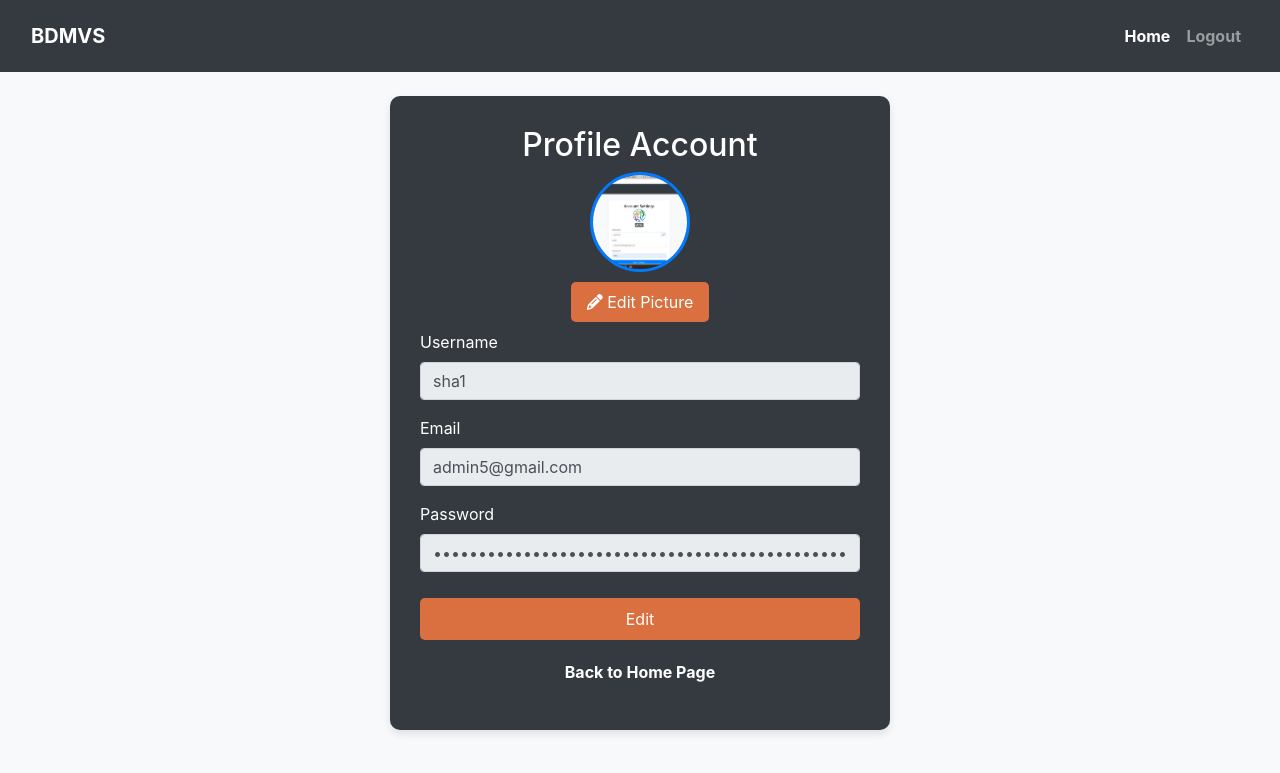
After one commit to AjayD17/Finalyear_project, a Django app: page /profile/ in a window 1280 px wide. The commit adds this page. Shown: the top 773 px of the page. Run offline with Django 5.2, Linux system fonts and the light colour scheme; a user stored in the database is signed in; data comes from the database, SQL or seed files in the repository; both versions use the stored data as it was after the commit; some libraries are stand-ins or nearby versions.

Commit message:
modified
Signed-off-by: AjayD17 <ajayasin10012002@gmail.com>

```diff
--- a/Django/Myproject/Myproject/urls.py
+++ b/Django/Myproject/Myproject/urls.py
@@ -28,7 +28,7 @@ urlpatterns = [
     path('login/', views.user_login, name='login'),
     path('register/', views.register, name='register'),
     path('logout/', views.logout_view, name='logout'),
-    path('settings/', views.settings, name="settings"),
+    path('profile/', views.profile, name="profile"),
     path('Forms/', views.new_file, name="new_file"),
     path('submit/', views.form_view, name='submit_form'),
     path('update_protein/<int:id>/', views.update_protein, name="update_protein"),
--- a/Django/Myproject/Templates/login.html
+++ b/Django/Myproject/Templates/login.html
@@ -122,7 +122,7 @@
             <div class="profile-info">
                 <p>Welcome, {{ request.user.username }}!</p>
 
-                {% if image.profile_picture %}
+                {% if image and image.profile_picture %}
                     <img src="{{ image.profile_picture.url }}" alt="Profile Picture" width="50" height="50">
                 {% else %}
                     <p>No profile picture available</p>
--- /dev/null
+++ b/Django/Myproject/Templates/profile.html
@@ -0,0 +1,197 @@
+<!DOCTYPE html>
+<html lang="en">
+<head>
+    {% load static %}
+    <meta charset="UTF-8">
+    <meta name="viewport" content="width=device-width, initial-scale=1.0">
+    <title>Settings</title>
+    <link rel="stylesheet" href="{% static 'Bootstrap/css/bootstrap.min.css' %}">
+    <link rel="stylesheet" href="https://cdnjs.cloudflare.com/ajax/libs/font-awesome/6.4.2/css/all.min.css">
+    <script src="{% static 'Jquery/jquery.min.js' %}"></script>
+</head>
+<style>
+    body {
+        background-color: #f8f9fa;
+    }
+
+    .settings-card {
+        background: white;
+        padding: 30px;
+        border-radius: 10px;
+        box-shadow: 0 4px 8px rgba(0, 0, 0, 0.1);
+        max-width: 500px;
+        margin: auto;
+    }
+
+    .profile-pic {
+        width: 100px;
+        height: 100px;
+        border-radius: 50%;
+        object-fit: cover;
+        border: 3px solid #007bff;
+    }
+
+    .edit-btn, .save-btn {
+        margin-top: 10px;
+        padding: 8px 16px;
+        border-radius: 5px;
+        cursor: pointer;
+    }
+
+    .edit-btn {
+        background-color: #da703f;
+        color: white;
+    }
+
+    .edit-btn:hover {
+        background-color: #5a6268;
+    }
+
+    .save-btn {
+        background-color: #007bff;
+        color: white;
+        display: none;
+    }
+
+    .save-btn:hover {
+        background-color: #0056b3;
+    }
+
+    .profile-placeholder {
+        width: 100px;
+        height: 100px;
+        border-radius: 50%;
+        background-color: #007bff;
+        color: white;
+        font-size: 3vh;
+        font-weight: bold;
+        display: flex;
+        align-items: center;
+        justify-content: center;
+        text-transform: uppercase;
+        border: 3px solid #007bff;
+        margin: auto;
+    }
+
+    .center-link {
+            display: block;
+            text-align: center;
+            margin-top: 20px;
+            font-size: 16px;
+            color: white;
+            text-decoration: none;
+        }
+
+        .center-link:hover {
+            text-decoration: underline;
+        }
+
+</style>
+<body>
+    <!-- Navbar -->
+    <nav class="navbar navbar-expand-lg navbar-dark bg-dark">
+        <div class="container-fluid mt-2 mb-2">
+            <a class="navbar-brand" href="{% url 'search_category' %}"><b>BDMVS</b></a>
+            <button class="navbar-toggler" type="button" data-bs-toggle="collapse" data-bs-target="#navbarNav" aria-controls="navbarNav" aria-expanded="false" aria-label="Toggle navigation">
+                <span class="navbar-toggler-icon"></span>
+            </button>
+            <div class="collapse navbar-collapse" id="navbarNav">
+                <ul class="navbar-nav ml-auto">
+                    <li class="nav-item">
+                        <a class="nav-link active" href="{% url 'search_category' %}"><b>Home</b></a>
+                    </li>
+                    <li class="nav-item">
+                        <a class="nav-link" href="{% url 'logout' %}"><b>Logout</b></a>
+                    </li>
+                </ul>
+            </div>
+        </div>
+    </nav>
+
+    <!-- Settings Page Content -->
+    <div class="container">
+        <div class="settings-card bg-dark mt-4">
+            <h2 class="text-center text-white">Profile Account</h2>
+
+            {% for message in messages %}
+                <div class="alert {% if message.tags == 'error' %}alert-danger{% else %}alert-success{% endif %}">
+                    {{ message }}
+                </div>
+            {% endfor %}
+
+            <form method="POST" enctype="multipart/form-data">
+                {% csrf_token %}
+
+                <!-- Profile Picture -->
+                <div class="text-center">
+                    {% if user.profile.profile_picture %}
+                        <img id="profileImage" src="{{ user.profile.profile_picture.url }}" alt="Profile Picture" class="profile-pic">
+                    {% else %}
+                        <div id="profileImagePlaceholder" class="profile-placeholder">
+                            {{ user.username|first|upper }} <!-- Display First Letter of Username -->
+                        </div>
+                    {% endif %}
+                    <br>
+                    <label for="profile_picture" class="edit-btn">
+                        <i class="fas fa-pencil-alt"></i> Edit Picture
+                    </label>
+                    <input type="file" id="profile_picture" name="profile_picture" class="d-none" accept="image/*">
+                </div>
+
+                <!-- Editable Username -->
+                <div class="mb-3">
+                    <label for="username" class="form-label text-white">Username</label>
+                    <input type="text" class="form-control" id="username" name="username" value="{{ user.username }}" disabled>
+                </div>
+
+                <!-- Email Field -->
+                <div class="mb-3">
+                    <label for="email" class="form-label text-white">Email</label>
+                    <input type="email" class="form-control" id="email" name="email" value="{{ user.email }}" disabled>
+                </div>
+
+                <!-- Password Field -->
+                <div class="mb-3">
+                    <label for="password" class="form-label text-white">Password</label>
+                    <input type="password" class="form-control" id="password" name="password" placeholder="Enter new password" value="{{ user.password }}" disabled>
+                </div>
+
+                <!-- Buttons -->
+                <button type="button" id="editButton" class="btn edit-btn w-100">Edit</button>
+                <button type="submit" id="saveButton" class="btn save-btn w-100">Save</button>
+            </form>
+
+            <a href="{% url 'search_category' %}" class="center-link mb-3"><b>Back to Home Page</b></a>
+        </div>
+    </div>
+
+    <script>
+        document.getElementById('editButton').addEventListener('click', function() {
+            document.getElementById('username').disabled = false;
+            document.getElementById('email').disabled = false;
+            document.getElementById('password').disabled = false;
+            document.getElementById('editButton').style.display = 'none';
+            document.getElementById('saveButton').style.display = 'block';
+        });
+
+        document.getElementById('profile_picture').addEventListener('change', function(event) {
+            let reader = new FileReader();
+            reader.onload = function() {
+                let imgElement = document.getElementById('profileImage');
+                if (imgElement) {
+                    imgElement.src = reader.result;
+                } else {
+                    let placeholder = document.getElementById('profileImagePlaceholder');
+                    placeholder.innerHTML = "";
+                    let newImg = document.createElement("img");
+                    newImg.src = reader.result;
+                    newImg.classList.add("profile-pic");
+                    newImg.id = "profileImage";
+                    placeholder.replaceWith(newImg);
+                }
+            };
+            reader.readAsDataURL(event.target.files[0]);
+        });
+    </script>
+</body>
+</html>
--- a/Django/Myproject/myapp/views.py
+++ b/Django/Myproject/myapp/views.py
@@ -12,6 +12,12 @@ from django.contrib import messages
 from django.contrib.auth import get_user_model
 from django.contrib.auth import logout
 from django.views.decorators.csrf import csrf_protect
+import base64
+import uuid
+from django.core.files.base import ContentFile
+from django.contrib.auth.hashers import make_password
+from django.contrib.auth import update_session_auth_hash
+from django.db import IntegrityError
 
 
 def Home(request):
@@ -124,38 +130,68 @@ def form_view(request):
 
 UserModel = get_user_model()  # This is an alternative to directly using `settings.AUTH_USER_MODEL`
 
+# def register(request):
+#     if request.method == "POST":
+#         username = request.POST['username']
+#         email = request.POST['email']
+#         phone_number = request.POST['phone_number']
+#         password1 = request.POST['password1']
+#         password2 = request.POST['password2']
+#         profile_picture = request.FILES.get('profile_picture')
+
+#         if password1 != password2:
+#             messages.error(request, "Passwords do not match!")
+#             return redirect('register')
+
+#         if UserModel.objects.filter(username=username).exists():
+#             messages.error(request, "Username already exists!")
+#             return redirect('register')
+
+#         user = UserModel.objects.create_user(username=username, email=email, password=password1)
+#         user.save()
+
+#         # Save profile image
+#         if profile_picture:
+#             profile = Profile.objects.create(user=user, phone_number=phone_number, profile_picture=profile_picture)
+#             profile.save()
+
+#         messages.success(request, "Registration successful! Please log in.")
+#         return redirect('login')
+
+#     return render(request, 'register.html')
+
 def register(request):
     if request.method == "POST":
-        username = request.POST['username']
-        email = request.POST['email']
-        phone_number = request.POST['phone_number']
-        password1 = request.POST['password1']
-        password2 = request.POST['password2']
-        profile_picture = request.FILES.get('profile_picture')
+        username = request.POST["username"]
+        email = request.POST["email"]
+        phone_number = request.POST["phone_number"]
+        password1 = request.POST["password1"]
+        password2 = request.POST["password2"]
 
         if password1 != password2:
-            messages.error(request, "Passwords do not match!")
-            return redirect('register')
+            messages.error(request, "Passwords do not match.")
+            return redirect("register")
 
-        if UserModel.objects.filter(username=username).exists():
-            messages.error(request, "Username already exists!")
-            return redirect('register')
+        if CustomUser.objects.filter(username=username).exists():
+            messages.error(request, "Username already taken.")
+            return redirect("register")
 
-        user = UserModel.objects.create_user(username=username, email=email, password=password1)
+        if CustomUser.objects.filter(email=email).exists():
+            messages.error(request, "Email already registered.")
+            return redirect("register")
+
+        user = CustomUser.objects.create(username=username, email=email, phone_number=phone_number)
+        user.password = make_password(password1)  # Hash password before saving
         user.save()
 
-        # Save profile image
-        if profile_picture:
-            profile = Profile.objects.create(user=user, phone_number=phone_number, profile_picture=profile_picture)
-            profile.save()
+        messages.success(request, "Account created successfully! Please log in.")
+        return redirect("login")
 
-        messages.success(request, "Registration successful! Please log in.")
-        return redirect('login')
+    return render(request, "register.html")
 
-    return render(request, 'register.html')
 
 def user_login(request):
-    image = None  # Initialize image to None
+    image = None
 
     if request.method == 'POST':
         username = request.POST['username']
@@ -164,21 +200,25 @@ def user_login(request):
         user = authenticate(request, username=username, password=password)
 
         if user is not None:
-            login(request, user)
-            return redirect('search_category')  # Redirect to home page after successful login
+            if user.is_superuser:  # Only allow superusers to log in
+                login(request, user)
+                return redirect('search_category')  # Redirect to the home page
+            else:
+                messages.error(request, 'Access restricted to superusers only.')
+                return redirect('login')
+
         else:
             messages.error(request, 'Invalid username or password.')
-            return render(request, 'login.html')  # Re-render the login page with error message
+            return render(request, 'login.html')
+
     else:
-        if request.user.is_authenticated:  # Check if the user is already authenticated
+        if request.user.is_authenticated:
             try:
                 image = Profile.objects.get(user=request.user)
-                print(image)
             except Profile.DoesNotExist:
-                image = None  # Handle the case where the user doesn't have a profile image
-                print(image)
+                image = None
 
-        return render(request, 'login.html', {'image': image})  # Pass the image to the template
+        return render(request, 'login.html', {'image': image}) # Pass the image to the template
 
 def logout_view(request):
     # Log the user out
@@ -186,30 +226,59 @@ def logout_view(request):
     # Redirect to the homepage or any other page
     return render(request, 'logout.html')  # or your desired URL
 
-User = get_user_model()
+@login_required
+def profile(request):
+    user = request.user
 
-def settings(request):
-    if request.method == "POST":
-        username = request.POST.get('username')
-        email = request.POST.get('email')
+    # Ensure the profile exists
+    profile, created = Profile.objects.get_or_create(user=user)
 
-        # Check if the username or email already exists
-        if User.objects.exclude(id=request.user.id).filter(username=username).exists():
-            messages.error(request, "Username is already taken.")
-            return redirect('settings')
+    if request.method == 'POST':
+        try:
+            # Handle profile picture upload
+            if 'profile_picture' in request.FILES:
+                profile.profile_picture = request.FILES['profile_picture']
+                profile.save()
 
-        if User.objects.exclude(id=request.user.id).filter(email=email).exists():
-            messages.error(request, "Email is already registered.")
-            return redirect('settings')
+            # Handle username update (Check for duplicates)
+            new_username = request.POST.get('username')
+            if new_username and new_username != user.username:
+                if CustomUser.objects.filter(username=new_username).exclude(id=user.id).exists():
+                    messages.error(request, "This username is already taken. Please choose another.")
+                    return redirect('profile')
+                user.username = new_username
 
-        # Save the changes
-        request.user.username = username
-        request.user.email = email
-        request.user.save()
-        messages.success(request, "Profile updated successfully!")
-        return redirect('settings')
+            # Handle email update (Check for duplicates)
+            new_email = request.POST.get('email')
+            if new_email and new_email != user.email:
+                if CustomUser.objects.filter(email=new_email).exclude(id=user.id).exists():
+                    messages.error(request, "This email is already in use. Please use another.")
+                    return redirect('profile')
+                user.email = new_email
 
-    return render(request, "settings.html")
+            # Handle password update
+            new_password = request.POST.get('password')
+            if new_password:
+                user.set_password(new_password)  # Hash the new password before saving
+                user.save()
+
+                # Authenticate the user with the new password
+                updated_user = authenticate(username=user.username, password=new_password)
+                if updated_user:
+                    login(request, updated_user)  # Log in the user with the new password
+                    messages.success(request, "Profile updated successfully! Please log in again.")
+                    return redirect('login')
+
+            user.save()
+            messages.success(request, "Profile updated successfully!")
+
+            return redirect('profile')
+
+        except IntegrityError:
+            messages.error(request, "An error occurred while saving your profile. Please try again.")
+            return redirect('profile')
+
+    return render(request, 'profile.html')
 
 def update_protein(request, id):
     data = Albumin.objects.get(id=id)
```
Also changed, not shown: Django/Myproject/Templates/category.html (+10 -2 lines), Django/Myproject/myapp/admin.py (+17 -2 lines), Django/Myproject/myapp/models.py (+18 -1 lines), Django/Myproject/db.sqlite3, Django/Myproject/media/profile_pictures/Ronaldo_gaUCAEI.jfif (added), Django/Myproject/media/profile_pictures/Ronaldo_mE3thp5.jfif (added), Django/Myproject/media/profile_pictures/Ronaldo_xWwDRa6.jfif (added), Django/Myproject/media/profile_pictures/Ronaldo_yJxfX64.jfif (added), Django/Myproject/media/profile_pictures/screenshot1_pI45xtP.png (added), Django/Myproject/media/profile_pictures/screenshot1_qh2Dfbe.png (added), Django/Myproject/media/profile_pictures/screenshot1_vh3M4ji.png (added), Django/Myproject/media/profile_pictures/screenshot1_xLxrKU5.png (added), Django/Myproject/myapp/forms.py (line endings or trailing spaces), Django/Myproject/myapp/migrations/0003_alter_profile_user.py (added).
